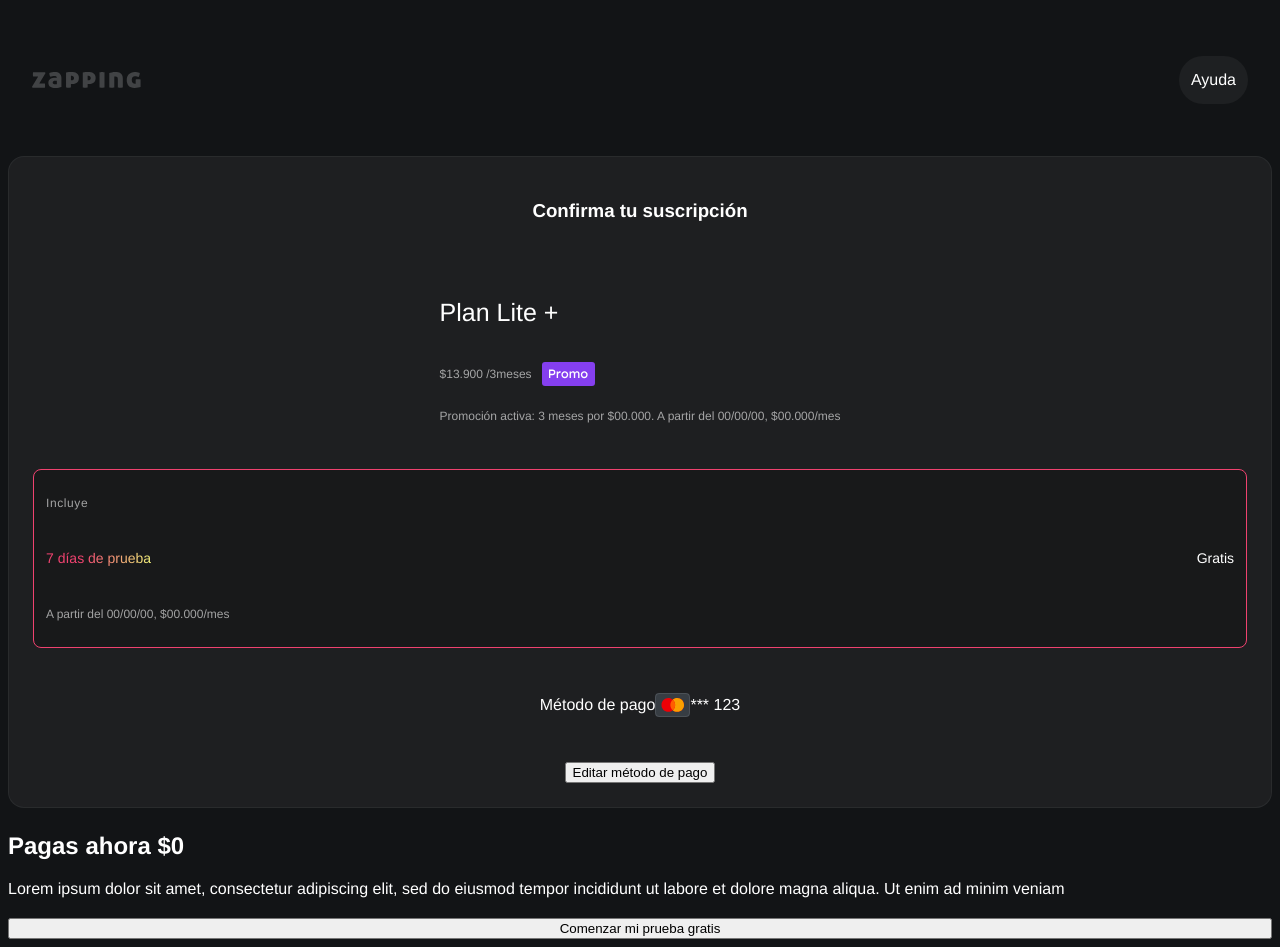
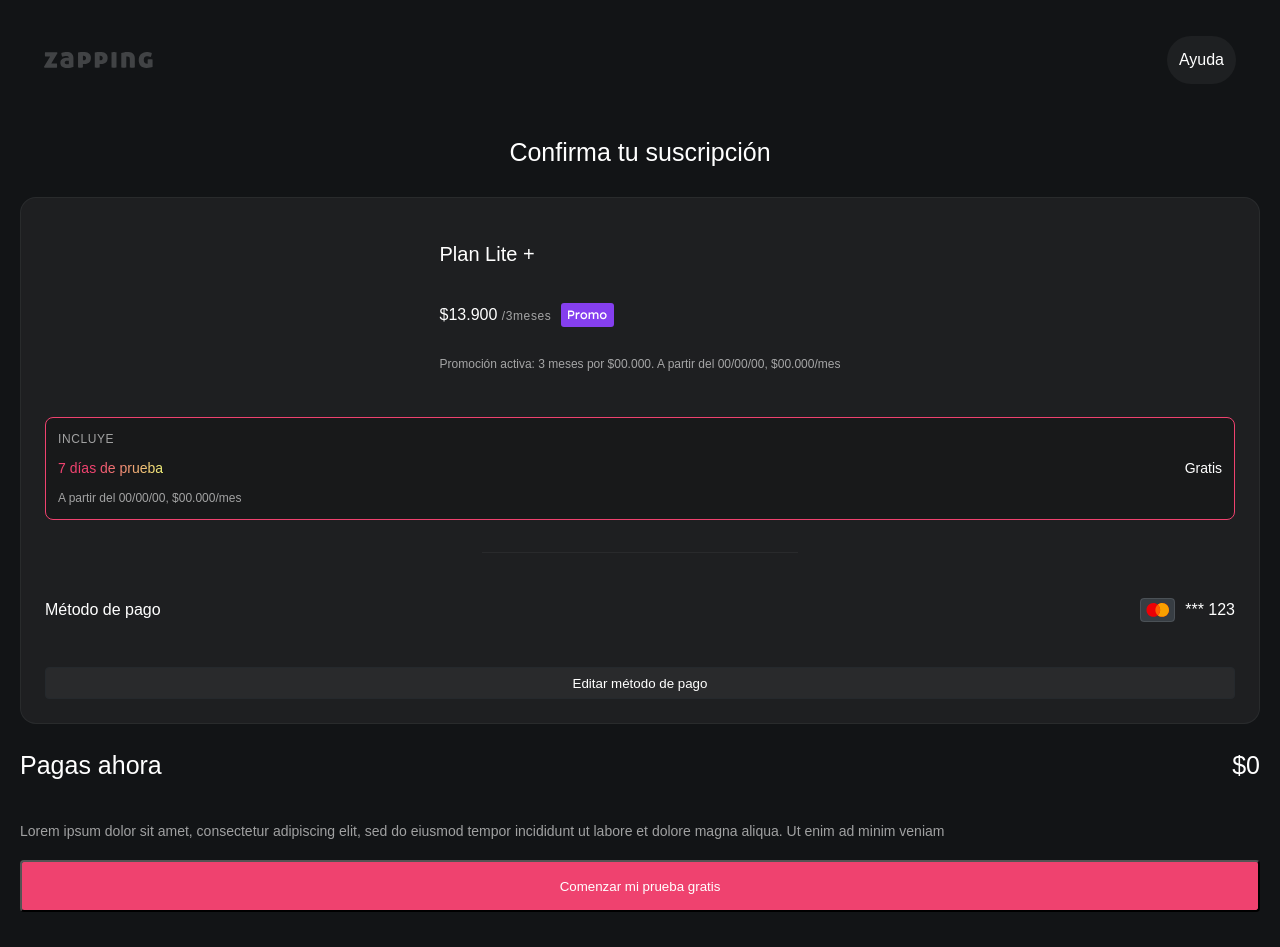
Before and after one commit to ceciPino/test-frontend-zapping, a website with bundled scripts: page src/index.html in a window 1280 px wide. After the commit the page ends 924 px from the top, so only its background shows below. Built offline with nearby package versions, Linux system fonts and the light colour scheme; files whose address does not match are found by name.

Commit message:
implementacion tipografia

```diff
--- a/src/components/checkout/checkout.js
+++ b/src/components/checkout/checkout.js
@@ -11,9 +11,8 @@ export const checkout = () => {
 
             <a class="help-a" href="https://www.youtube.com/watch?v=dQw4w9WgXcQ">Ayuda</a>
         </header>
-
+        <h3>Confirma tu suscripción</h3>
     <section>
-        <h3>Confirma tu suscripción</h3>
         <div class="plan-price-container">
             <h3>Plan Lite +</h3>
             <div class="plan-price">
@@ -27,12 +26,15 @@ export const checkout = () => {
                 A partir del 00/00/00, $00.000/mes</p>
         </div>
         <div class="plan-description">
-            <p class="incluye">Incluye</p>
+            <p class="incluye">INCLUYE</p>
             <div class="dias-prueba">
                 <p>7 días de prueba</p> <span>Gratis</span>
             </div>
             <p class="fecha-inicio">A partir del 00/00/00, $00.000/mes</p>
         </div>
+        <svg width="316" height="1" viewBox="0 0 316 1" fill="none" xmlns="http://www.w3.org/2000/svg">
+        <line y1="0.5" x2="316" y2="0.5" stroke="white" stroke-opacity="0.05"/>
+        </svg>
         <div class="payment-method">
             <p>Método de pago</p>
             <svg width="35" height="24" viewBox="0 0 35 24" fill="none" xmlns="http://www.w3.org/2000/svg">
@@ -53,12 +55,12 @@ export const checkout = () => {
         <button id="boton-editar-pago">Editar método de pago</button>
     </section>
     <div class="total-price">
-        <h2>Pagas ahora <span>$0</span></h2>
-
-        <p>Lorem ipsum dolor sit amet, consectetur adipiscing elit,
+        <p>Pagas ahora </p>
+        <p>$0</p>
+    </div>
+    <p class="final-text">Lorem ipsum dolor sit amet, consectetur adipiscing elit,
             sed do eiusmod tempor incididunt ut labore et dolore
             magna aliqua. Ut enim ad minim veniam</p>
-    </div>
     <button id="botonCheckout">Comenzar mi prueba gratis</button>
 </main>
     `;
--- a/src/components/success/success.js
+++ b/src/components/success/success.js
@@ -32,12 +32,10 @@ export const success = () => {
             </svg>
         </div>
         <div class="message">
-            <h3>Muy bien!</h3>
-            <p> Tu suscripción a Zapping está lista, ya puedes comenzar a ver TV.</p>
+            <p class="muy-bien">Muy bien!</p>
+            <p class="comenzar-text"> Tu suscripción a Zapping está lista, ya puedes comenzar a ver TV.</p>
         </div>
-        <div>
             <button id="botonSuccess">Regresar</button>
-        </div>
     </main>
     `;
 
--- a/src/styles.scss
+++ b/src/styles.scss
@@ -1,24 +1,39 @@
 $color-primary: #121416;
-$font-stack: Helvetica;
 $text-color-initial: rgba(255, 255, 255, 1);
 $text-color-final: rgba(255, 255, 255, 0);
+
+@font-face {
+  font-family: "Stolzl";
+  src: url("src/assets/Stolzl-Medium.ttf") format("truetype");
+}
+
+/*@font-face {
+  font-family: 'Stolzl';
+  src: local('Stolzl Regular'), local('Stolzl-Regular'),
+      url('Stolzl-Regular.woff2') format('woff2'),
+      url('Stolzl-Regular.woff') format('woff'),
+      url('Stolzl-Regular.ttf') format('truetype');
+  font-weight: 400;
+  font-style: normal;
+}*/
 
 body {
   background-color: $color-primary;
   color: $text-color-initial;
-  font-family: $font-stack;
+  font-family: "Stolzl", sans-serif;
 
   .checkout-container {
     display: flex;
     flex-direction: column;
     gap: 4px;
     justify-content: space-around;
+    margin: 12px;
 
     header {
       color: $text-color-initial;
       display: flex;
       width: auto;
-      padding: 48px 24px;
+      padding: 24px;
       justify-content: space-between;
       align-items: center;
 
@@ -45,11 +60,19 @@ body {
       }
     }
 
+    h3 {
+      color: #fff;
+      text-align: center;
+      font-size: 25px;
+      font-style: normal;
+      font-weight: 500;
+      line-height: 31.25px;
+    }
+
     section {
       display: flex;
       padding: 24px;
       flex-direction: column;
-      //justify-content: center;
       align-items: center;
       gap: 32px;
       align-self: stretch;
@@ -65,10 +88,10 @@ body {
         //flex: 1 0 0;
 
         h3 {
-          font-size: 25px;
+          font-size: 20px;
           font-style: normal;
           font-weight: 500;
-          line-height: 31px;
+          line-height: 25px;
         }
 
         .plan-price {
@@ -78,31 +101,47 @@ body {
           align-items: center;
           gap: 10px;
           justify-content: flex-start;
-                }
+
+          p {
+            color: #fff;
+            font-size: 16px;
+            font-style: normal;
+            font-weight: 500;
+            line-height: 24px;
+          }
+          span {
+            color: rgba(255, 255, 255, 0.6);
+            font-size: 12px;
+            font-style: normal;
+            font-weight: 500;
+            line-height: 18px;
+            letter-spacing: 0.6px;
+          }
+        }
 
         p {
-          align-self: stretch;
           color: rgba(255, 255, 255, 0.6);
           font-size: 12px;
           font-style: normal;
           font-weight: 400;
-          line-height: 18px;
+          line-height: 150%; /* 18px */
         }
       }
 
       .plan-description {
         display: flex;
         padding: 12px;
+        gap: 10px;
         flex-direction: column;
         align-items: flex-start;
-        gap: 10px;
         align-self: stretch;
         border-radius: 8px;
         border: 1px solid var(--gradient-primary, #ef426f);
-        background: var(--base-alpha-black-20, rgba(0, 0, 0, 0.2));
+        background: rgba(0, 0, 0, 0.2);
 
         .incluye {
-          color: var(--base-alpha-white-60, rgba(255, 255, 255, 0.6));
+          margin: 0;
+          color: rgba(255, 255, 255, 0.6);
           font-size: 12px;
           font-weight: 500;
           line-height: 18px;
@@ -120,6 +159,7 @@ body {
           width: -webkit-fill-available;
 
           p {
+            margin: 0;
             background: var(
               --gradient-primary,
               linear-gradient(97deg, #ef426f 34.9%, #f0f179 98.88%)
@@ -130,11 +170,13 @@ body {
           }
 
           span {
+            margin: 0;
             color: var(--base-white, #fff);
           }
         }
 
         .fecha-inicio {
+          margin: 0;
           color: rgba(255, 255, 255, 0.6);
           font-size: 12px;
           font-weight: 400;
@@ -147,9 +189,61 @@ body {
         flex-direction: row;
         align-items: center;
         justify-content: space-around;
+        width: -webkit-fill-available;
+        gap: 10px;
+
+        svg {
+          margin-inline-start: auto;
+        }
       }
 
+      button {
+        color: $text-color-initial;
+        background: rgba(255, 255, 255, 0.05);
+        display: flex;
+        height: 32px;
+        padding: 8px 12px;
+        justify-content: center;
+        align-items: center;
+        gap: 6px;
+        align-self: stretch;
+        border-radius: 4px;
+        border: 1px solid #25292d;
+      }
+    }
 
+    .total-price {
+      display: flex;
+      justify-content: space-between;
+      p {
+        color: #fff;
+        font-size: 25px;
+        font-style: normal;
+        font-weight: 500;
+        line-height: 25px;
+      }
+    }
+
+    .final-text {
+      color: rgba(255, 255, 255, 0.6);
+      font-size: 14px;
+      font-style: normal;
+      font-weight: 400;
+      line-height: 21px;
+    }
+
+    button {
+      display: flex;
+      height: 52px;
+      padding: 8px 32px;
+      justify-content: center;
+      align-items: center;
+      gap: 6px;
+      align-self: stretch;
+
+      color: $text-color-initial;
+      border-radius: 4px;
+      background: #ef426f;
     }
   }
 
@@ -160,6 +254,7 @@ body {
     gap: 4px;
     justify-content: space-around;
     text-align: center;
+
     .icon-container {
       align-items: center;
     }
@@ -175,7 +270,7 @@ body {
       position: relative;
       color: $text-color-initial;
       text-align: center;
-      font-family: $font-stack;
+      font-family: "Stolzl", sans-serif;
       font-style: normal;
       font-weight: 400;
       line-height: 21px;
@@ -205,7 +300,7 @@ body {
   .success-container {
     display: flex;
     flex-direction: column;
-    gap: 4px;
+    gap: 20px;
     justify-content: space-around;
     text-align: center;
 
@@ -213,7 +308,8 @@ body {
       color: $text-color-initial;
       display: flex;
       width: auto;
-      padding: 48px 24px;
+      padding: 24px;
+      margin-bottom: 20px;
       justify-content: space-between;
       align-items: center;
 
@@ -239,5 +335,37 @@ body {
         }
       }
     }
+
+    .message {
+      .muy-bien {
+        color: #fff;
+        text-align: center;
+        font-size: 32px;
+        font-style: normal;
+        font-weight: 500;
+        line-height: 40px;
+      }
+      .comenzar-text {
+        color: var(--base-alpha-white-70, rgba(255, 255, 255, 0.7));
+        text-align: center;
+        font-size: 14px;
+        font-style: normal;
+        font-weight: 400;
+        line-height: 21px;
+      }
+    }
+
+    button {
+      color: $text-color-initial;
+      background: #25292d;
+      height: 52px;
+      padding: 8px 32px;
+      justify-content: center;
+      align-items: center;
+      gap: 6px;
+      align-self: stretch;
+      border-radius: 4px;
+      border: 1px solid #25292d;
+    }
   }
 }
```
Also changed, not shown: src/assets/Stolzl-Medium.ttf (added), src/assets/Stolzl-Regular.ttf (added), src/assets/Stolzl-Regular.woff (added), src/assets/Stolzl-Regular.woff2 (added), src/styles.css, 1 other file.
